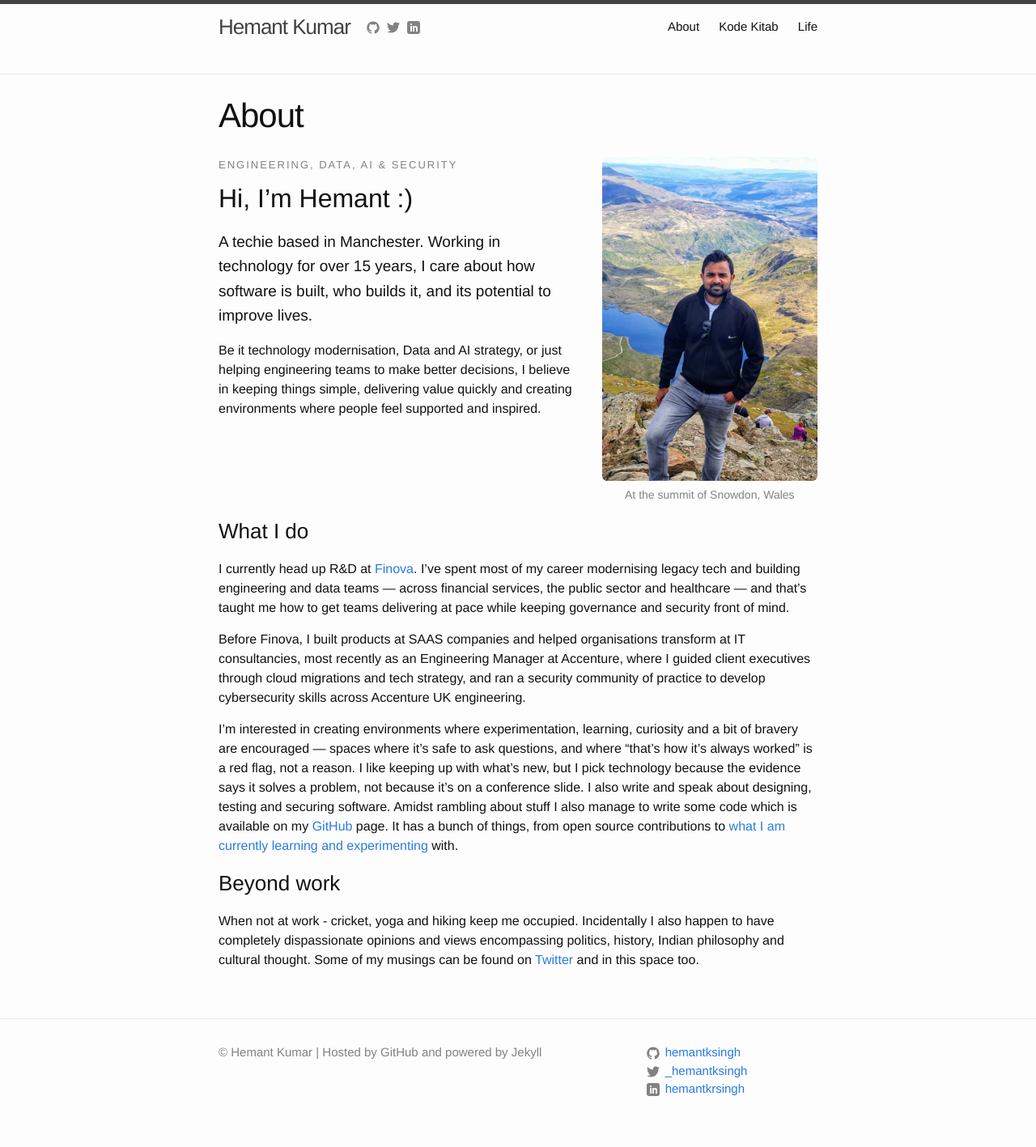
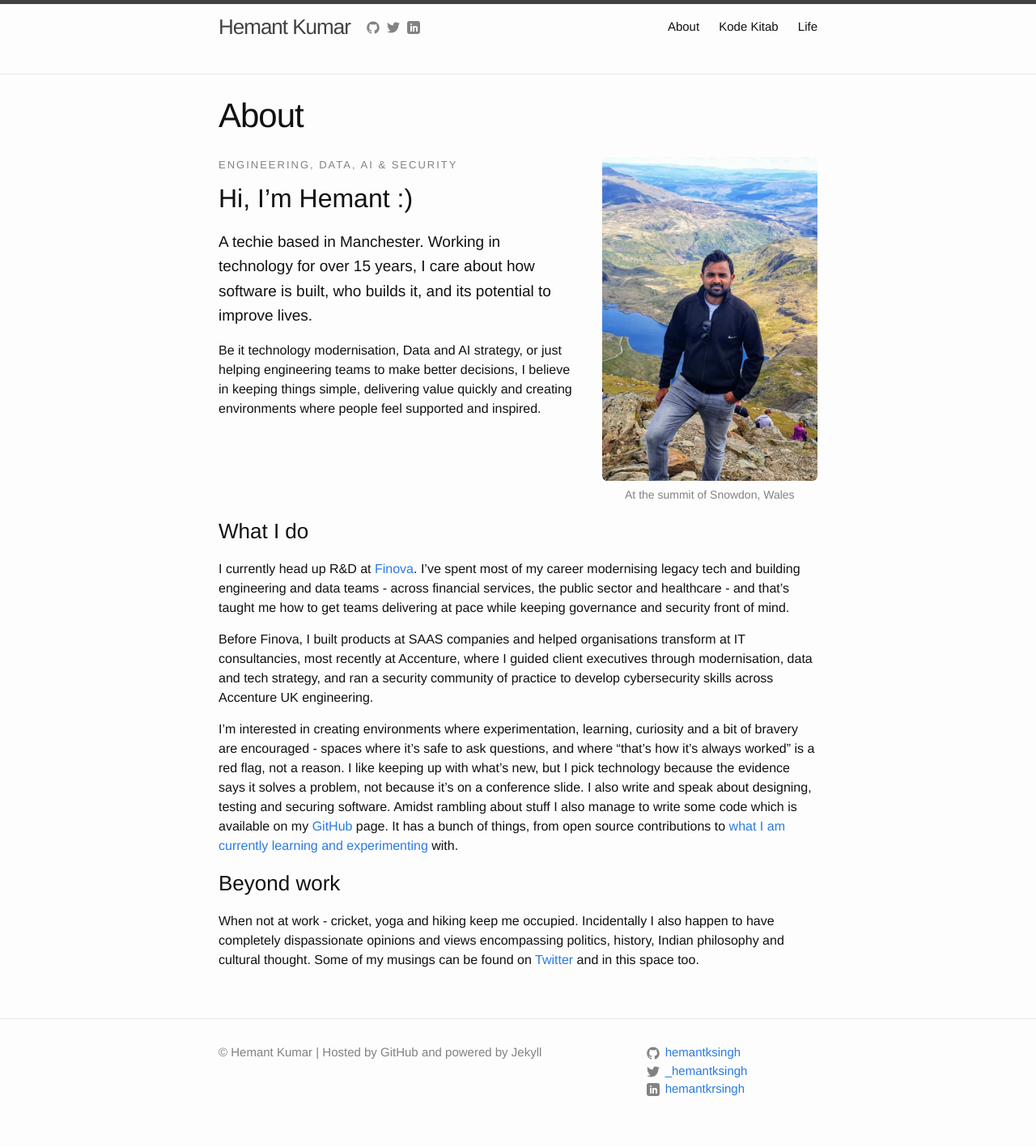
Before and after one commit to hemantksingh/hemantksingh.github.io, a Jekyll site: the page built from about.md, in a window 1280 px wide. Shown: the whole page at 81% size. Built offline with Jekyll 4.4.1, drawn with Linux system fonts in a browser that asks for light colours.

Commit message:
Succint messaging

```diff
--- a/about.md
+++ b/about.md
@@ -22,11 +22,11 @@ Be it technology modernisation, Data and AI strategy, or just helping engineerin
 
 ### What I do
 
-I currently head up R&D at [Finova](https://www.finova.tech/). I've spent most of my career modernising legacy tech and building engineering and data teams — across financial services, the public sector and healthcare — and that's taught me how to get teams delivering at pace while keeping governance and security front of mind.
+I currently head up R&D at [Finova](https://www.finova.tech/). I've spent most of my career modernising legacy tech and building engineering and data teams - across financial services, the public sector and healthcare - and that's taught me how to get teams delivering at pace while keeping governance and security front of mind.
 
-Before Finova, I built products at SAAS companies and helped organisations transform at IT consultancies, most recently as an Engineering Manager at Accenture, where I guided client executives through cloud migrations and tech strategy, and ran a security community of practice to develop cybersecurity skills across Accenture UK engineering.
+Before Finova, I built products at SAAS companies and helped organisations transform at IT consultancies, most recently at Accenture, where I guided client executives through modernisation, data and tech strategy, and ran a security community of practice to develop cybersecurity skills across Accenture UK engineering.
 
-I'm interested in creating environments where experimentation, learning, curiosity and a bit of bravery are encouraged — spaces where it's safe to ask questions, and where "that's how it's always worked" is a red flag, not a reason. I like keeping up with what's new, but I pick technology because the evidence says it solves a problem, not because it's on a conference slide. I also write and speak about designing, testing and securing software. Amidst rambling about stuff I also manage to write some code which is available on my [GitHub](https://github.com/hemantksingh) page. It has a bunch of things, from open source contributions to [what I am currently learning and experimenting](https://github.com/hemantksingh/messup-learn) with.
+I'm interested in creating environments where experimentation, learning, curiosity and a bit of bravery are encouraged - spaces where it's safe to ask questions, and where "that's how it's always worked" is a red flag, not a reason. I like keeping up with what's new, but I pick technology because the evidence says it solves a problem, not because it's on a conference slide. I also write and speak about designing, testing and securing software. Amidst rambling about stuff I also manage to write some code which is available on my [GitHub](https://github.com/hemantksingh) page. It has a bunch of things, from open source contributions to [what I am currently learning and experimenting](https://github.com/hemantksingh/messup-learn) with.
 
 ### Beyond work
 
```
